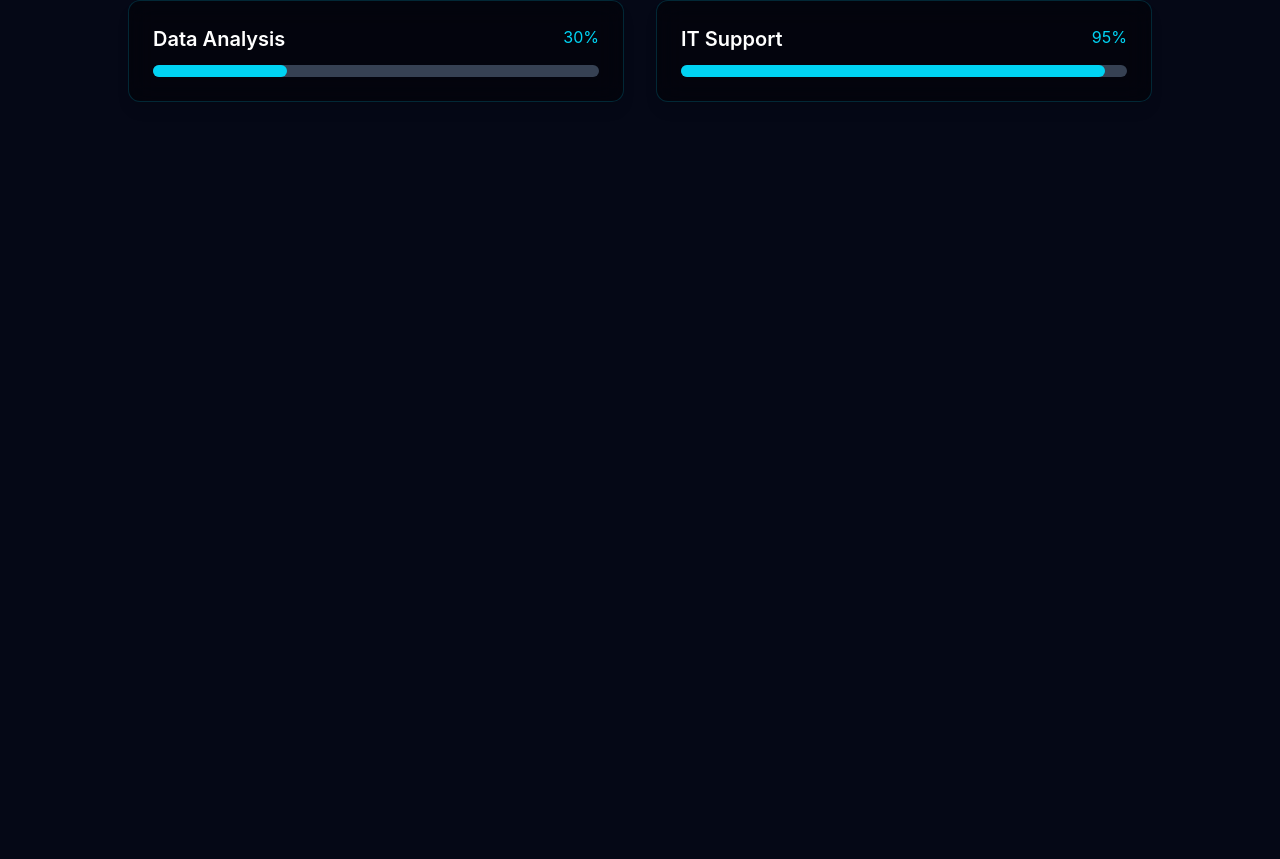
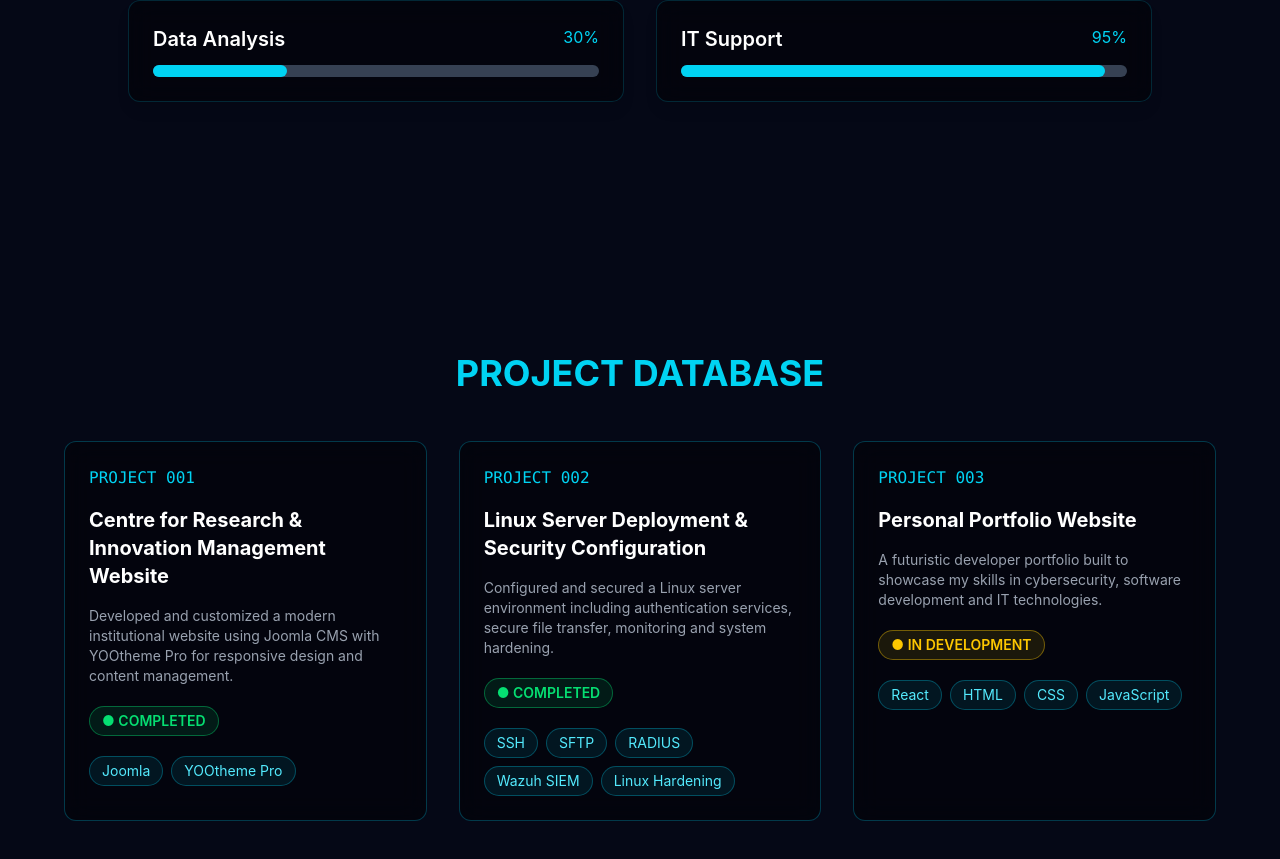
Before and after one commit to anwarazhad/anwar-portfolio, a React (Vite) app: page / in a window 1280 px wide. Shown: the part 1327-2186 px from the top of the page. Before the commit the page ends 1600 px from the top, so only its background shows below. Built offline with nearby package versions, Linux system fonts and the light colour scheme.

Commit message:
modified:   src/App.jsx 	new file:   src/components/Projects.jsx

```diff
--- a/src/App.jsx
+++ b/src/App.jsx
@@ -1,6 +1,7 @@
 import Navbar from "./components/Navbar";
 import Hero from "./components/Hero";
 import Skills from "./components/Skills";
+import Projects from "./components/Projects";
 import CyberBackground from "./components/CyberBackground";
 
 function App() {
@@ -9,6 +10,7 @@ function App() {
       <Navbar />
       <Hero />
       <Skills />
+      <Projects />
     </>
   );
 }
--- /dev/null
+++ b/src/components/Projects.jsx
@@ -0,0 +1,175 @@
+import { motion } from "framer-motion";
+
+const projects = [
+  {
+    id: "001",
+    title: "Centre for Research & Innovation Management Website",
+    description:
+      "Developed and customized a modern institutional website using Joomla CMS with YOOtheme Pro for responsive design and content management.",
+    technology: ["Joomla", "YOOtheme Pro"],
+    status: "COMPLETED",
+  },
+
+  {
+    id: "002",
+    title: "Linux Server Deployment & Security Configuration",
+    description:
+      "Configured and secured a Linux server environment including authentication services, secure file transfer, monitoring and system hardening.",
+    technology: ["SSH", "SFTP", "RADIUS", "Wazuh SIEM", "Linux Hardening"],
+    status: "COMPLETED",
+  },
+
+  {
+    id: "003",
+    title: "Personal Portfolio Website",
+    description:
+      "A futuristic developer portfolio built to showcase my skills in cybersecurity, software development and IT technologies.",
+    technology: ["React", "HTML", "CSS", "JavaScript"],
+    status: "IN DEVELOPMENT",
+  },
+];
+
+export default function Projects() {
+  return (
+    <section
+      className="
+min-h-screen
+px-6
+py-20
+"
+    >
+      <h2
+        className="
+text-4xl
+font-bold
+text-center
+text-cyan-400
+mb-12
+"
+      >
+        PROJECT DATABASE
+      </h2>
+
+      <div
+        className="
+max-w-6xl
+mx-auto
+grid
+md:grid-cols-3
+gap-8
+"
+      >
+        {projects.map((project, index) => (
+          <motion.div
+            key={index}
+            initial={{
+              opacity: 0,
+              y: 50,
+            }}
+            whileInView={{
+              opacity: 1,
+              y: 0,
+            }}
+            transition={{
+              duration: 0.5,
+              delay: index * 0.2,
+            }}
+            className="
+bg-black/40
+border
+border-cyan-500/30
+rounded-xl
+p-6
+backdrop-blur-md
+hover:scale-105
+transition
+"
+          >
+            <p
+              className="
+text-cyan-400
+font-mono
+"
+            >
+              PROJECT {project.id}
+            </p>
+
+            <h3
+              className="
+text-xl
+font-bold
+mt-4
+"
+            >
+              {project.title}
+            </h3>
+
+            <p
+              className="
+text-gray-400
+mt-4
+text-sm
+"
+            >
+              {project.description}
+            </p>
+
+            <div
+              className="
+mt-5
+"
+            >
+              <p
+                className={`
+                    inline-flex
+                    px-3
+                    py-1
+                    rounded-full
+                    text-sm
+                    font-semibold
+                    border
+
+                    ${
+                      project.status === "COMPLETED"
+                        ? "border-green-400/40 text-green-400 bg-green-400/10"
+                        : "border-yellow-400/40 text-yellow-400 bg-yellow-400/10"
+                    }
+
+                `}
+              >
+                ● {project.status}
+              </p>
+            </div>
+
+            <div
+              className="
+mt-5
+flex
+flex-wrap
+gap-2
+"
+            >
+              {project.technology.map((tech, i) => (
+                <span
+                  key={i}
+                  className="
+px-3
+py-1
+text-sm
+rounded-full
+bg-cyan-500/10
+border
+border-cyan-400/30
+text-cyan-300
+"
+                >
+                  {tech}
+                </span>
+              ))}
+            </div>
+          </motion.div>
+        ))}
+      </div>
+    </section>
+  );
+}
```
